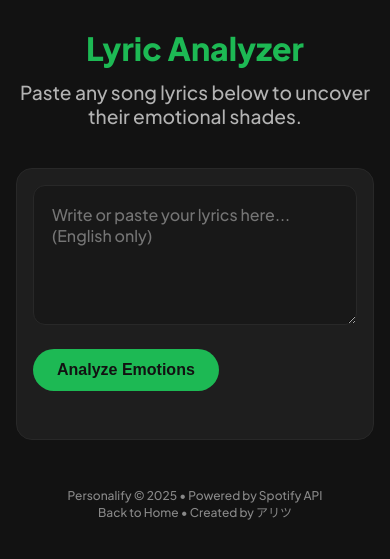
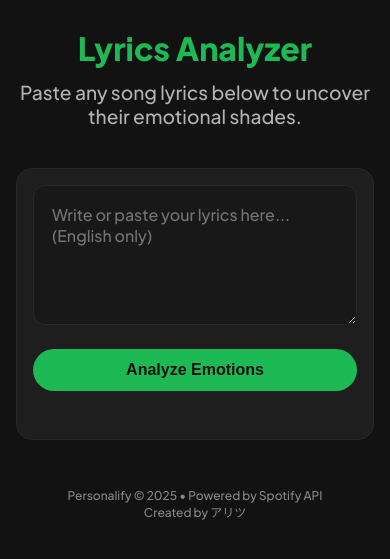
Before and after one commit to anggars/personalify, a FastAPI app: page /lyrics in a window 390 px wide. Shown: the top 559 px of the page. Run offline with FastAPI, Linux system fonts and the light colour scheme.

Commit message:
change lyrics analyzer layout for mobile

```diff
--- a/backend/app/static/lyrics.css
+++ b/backend/app/static/lyrics.css
@@ -80,10 +80,11 @@ header p.subtitle {
 
 .analysis-controls {
     display: flex;
-    justify-content: space-between;
+    /* justify-content diatur lewat JS */
     align-items: center;
     margin-top: 1.5rem;
     margin-bottom: 2rem;
+    gap: 1.5rem;
 }
 
 #analysisResultTitle {
@@ -212,4 +213,23 @@ footer {
         min-height: 140px;
         font-size: 1rem;
     }
+    .button-primary {
+        font-size: 1rem;
+        padding: 12px 18px;
+    }
+    .emotion-label {
+        min-width: 90px;
+        font-size: 0.95rem;
+    }
+    .emotion-score {
+        font-size: 0.85rem;
+    }
+    .analysis-controls {
+        flex-direction: column;
+        gap: 0.75rem;
+        align-items: stretch;
+    }
+    #analysisResultTitle {
+        font-size: 1.1rem;
+    }
 }
--- a/backend/app/templates/lyrics.html
+++ b/backend/app/templates/lyrics.html
@@ -2,7 +2,7 @@
 <html lang="en">
 <head>
     <meta charset="UTF-8">
-    <title>Personalify - Lyric Analyzer</title>
+    <title>Personalify - Lyrics Analyzer</title>
     <link rel="stylesheet" href="{{ url_for('static', path='lyrics.css') }}">
     <link rel="icon" href="{{ url_for('static', path='Spotify_Primary_Logo_RGB_White.ico') }}" type="image/x-icon">
     <link rel="preconnect" href="https://fonts.googleapis.com">
@@ -11,7 +11,7 @@
 <body>
 
 <header>
-    <h1>Lyric Analyzer</h1>
+    <h1>Lyrics Analyzer</h1>
     <p class="subtitle">Paste any song lyrics below to uncover their emotional shades.</p>
 </header>
 
@@ -21,7 +21,7 @@
             <textarea id="lyricsInput" name="lyrics" required placeholder="Write or paste your lyrics here... (English only)"></textarea>
         </form>
 
-        <div class="analysis-controls">
+        <div class="analysis-controls" id="analysisControls">
             <h2 id="analysisResultTitle">Analysis Result</h2>
             <button id="analyzeButton" type="button" class="button-primary">Analyze Emotions</button>
         </div>
@@ -37,8 +37,6 @@
     <span> © 2025 • Powered by </span>
     <a href="https://developer.spotify.com/" target="_blank" class="footer-link">Spotify API</a>
     <br>
-    <a href="{% if spotify_id %}/dashboard/{{ spotify_id }}?time_range=short_term{% else %}/{% endif %}" class="footer-link">Back to Home</a>
-    <span> • </span>
     <span>Created by </span>
     <a href="https://desty.page/anggars" target="_blank" class="footer-link">アリツ</a>
 </footer>
@@ -50,17 +48,21 @@
     const resultDiv = document.getElementById('resultOutput');
     const resultsSection = document.getElementById('results-section');
     const analysisResultTitle = document.getElementById('analysisResultTitle');
+    const analysisControls = document.getElementById('analysisControls');
 
     // Hubungkan tombol ke form submit secara manual
     analyzeButton.addEventListener('click', function() {
-        form.requestSubmit(); // Ini cara modern untuk submit form dari tombol luar
+        form.requestSubmit();
     });
 
     form.addEventListener('submit', async function(e) {
         e.preventDefault();
 
+        // Saat loading, tombol tetap di tengah
+        analysisControls.style.justifyContent = "center";
+        analysisResultTitle.style.display = 'none';
+
         resultsSection.style.display = 'block';
-        analysisResultTitle.style.display = 'block'; // Tampilkan judul saat loading
         resultDiv.innerHTML = `
             <div class="loading-spinner"></div>
             <p class="emotion-recap" style="text-align: center;">Analyzing...</p>
@@ -80,6 +82,10 @@
             }
 
             const data = await res.json();
+
+            // Setelah result keluar, tombol pindah ke kanan & judul muncul
+            analysisControls.style.justifyContent = "space-between";
+            analysisResultTitle.style.display = 'block';
 
             if (data.error) {
                 resultDiv.innerHTML = `<p class="emotion-recap" style="color:#ff6b6b;">${data.error}</p>`;
@@ -106,10 +112,16 @@
                 resultDiv.innerHTML = '<p class="emotion-recap">Could not determine emotions from the provided text.</p>';
             }
         } catch (err) {
+            analysisControls.style.justifyContent = "space-between";
+            analysisResultTitle.style.display = 'block';
             console.error("Fetch error:", err);
             resultDiv.innerHTML = '<p class="emotion-recap" style="color:#ff6b6b;">Failed to contact the analysis server. Please try again later.</p>';
         }
     });
+
+    // Set posisi awal tombol di tengah
+    analysisControls.style.justifyContent = "center";
+    analysisResultTitle.style.display = 'none';
 </script>
 
 </body>
```
Also changed, not shown: backend/app/templates/home.html (+7 -4 lines).
